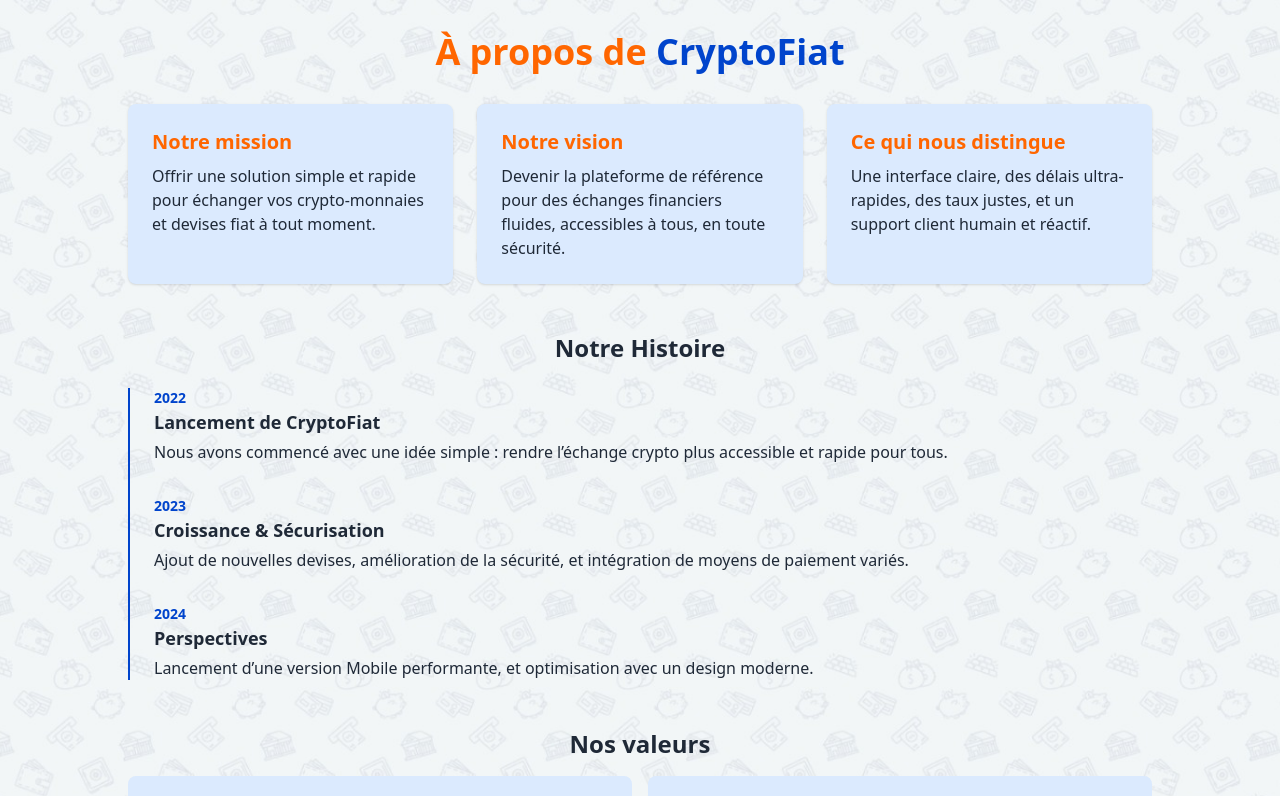
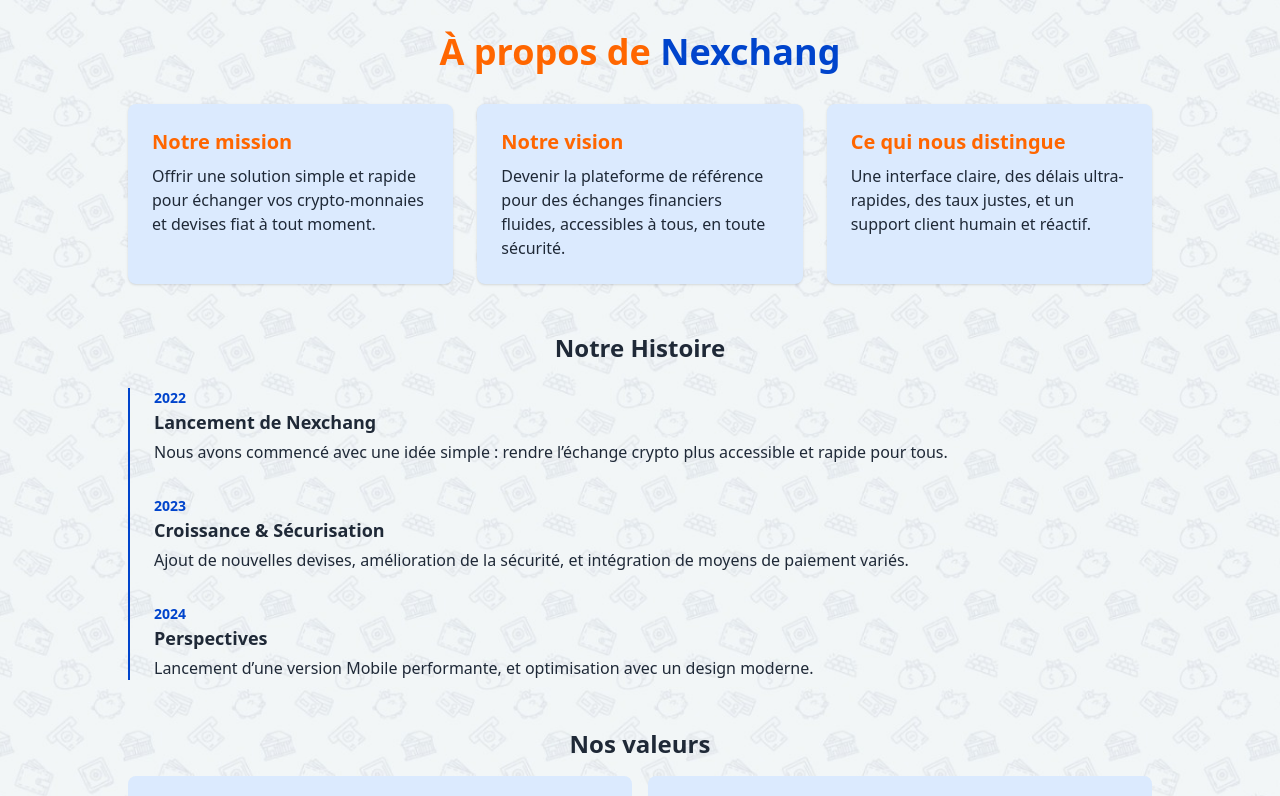
Before and after one commit to Profzen/nbbc_solution, a Next.js app: page /apropos in a window 1280 px wide. Shown: the top 796 px of the page. Built offline with nearby package versions, Linux system fonts and the light colour scheme.

Commit message:
intégration email NEWBOSSBUSINESSCENTER@GMAIL.COM et adresse bep20 plus enlevement de mention cryptofiat sur apropos

```diff
--- a/components/Layout.jsx
+++ b/components/Layout.jsx
@@ -59,7 +59,7 @@
           */}
           <ul className="flex space-x-6">
             <li>
-              <Link href="/apropos" className="hover:text-accent">
+              <Link href="/À propos" className="hover:text-accent">
                 a propos
               </Link>
             </li>
--- a/pages/apropos.js
+++ b/pages/apropos.js
@@ -10,7 +10,7 @@
     <div className={`${styles.background} min-h-screen text-gray-800 px-4 sm:px-6 md:px-12 py-12`}>
       <div className="max-w-5xl mx-auto">
         <h1 className="text-4xl font-bold text-primary mb-8 text-center">
-          À propos de <span className="text-accent">CryptoFiat</span>
+          À propos de <span className="text-accent">Nexchang</span>
         </h1>
 
         {/* Intro Cards */}
@@ -42,7 +42,7 @@
         <div className="border-l-2 border-accent pl-6 space-y-8 mb-12">
           <div>
             <p className="text-sm text-accent font-semibold">2022</p>
-            <h4 className="text-lg font-bold mb-1">Lancement de CryptoFiat</h4>
+            <h4 className="text-lg font-bold mb-1">Lancement de Nexchang</h4>
             <p>Nous avons commencé avec une idée simple : rendre l’échange crypto plus accessible et rapide pour tous.</p>
           </div>
           <div>
@@ -72,7 +72,7 @@
           <a href="https://www.facebook.com/share/19nNo9rFob/" target="_blank" rel="noopener noreferrer" className="hover:text-primary">
             <FaFacebookF />
           </a>
-          <a href="https://twitter.com/cryptofiat" target="_blank" rel="noopener noreferrer" className="hover:text-primary">
+          <a href="https://twitter.com/Nexchang" target="_blank" rel="noopener noreferrer" className="hover:text-primary">
             <FaTwitter />
           </a>
           <a href="hhttps://www.instagram.com/nbbc_exchange?igsh=MWpnajNkdG85NWxnNA==&utm_source=ig_contact_invite" target="_blank" rel="noopener noreferrer" className="hover:text-primary">
```
